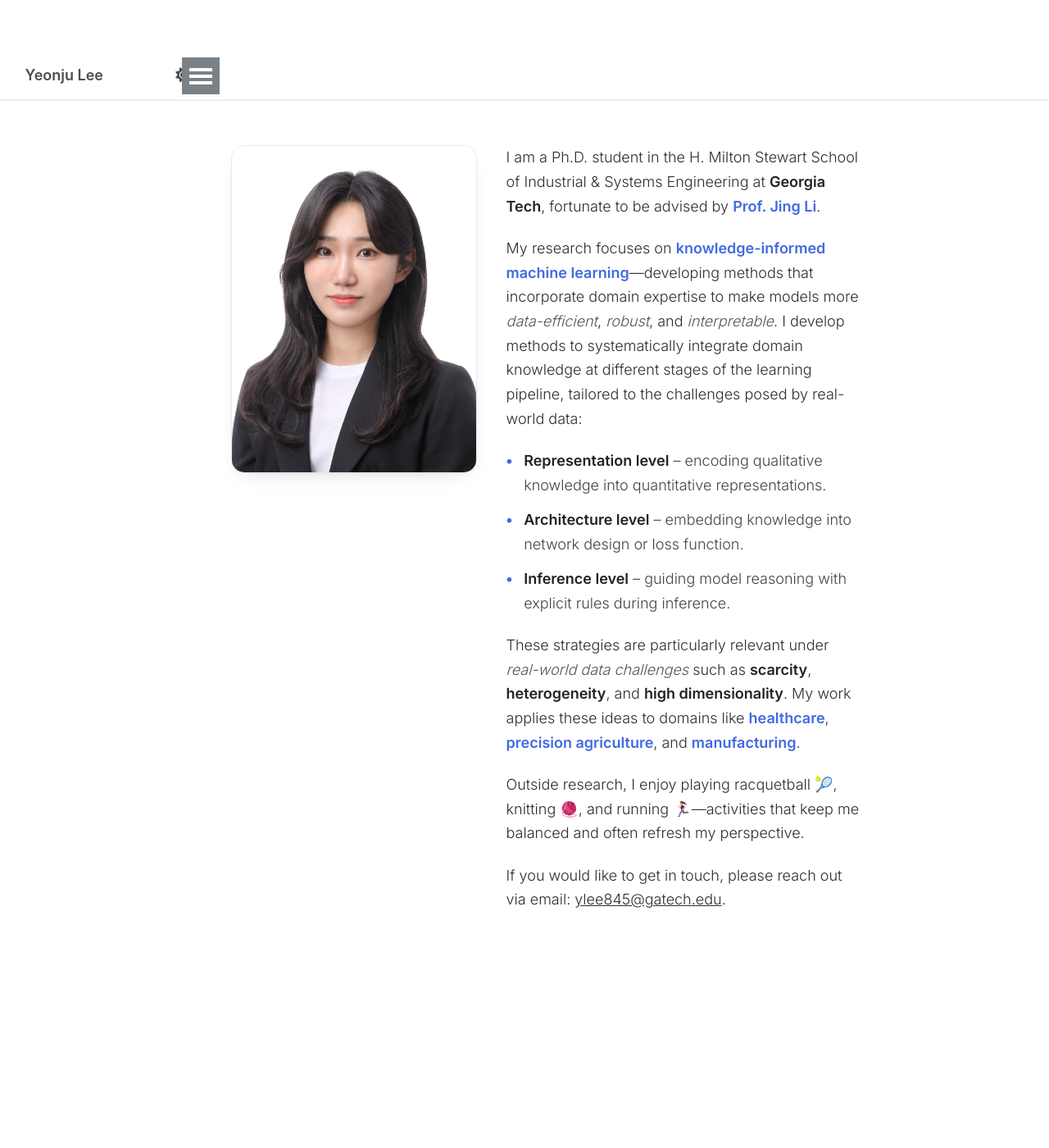
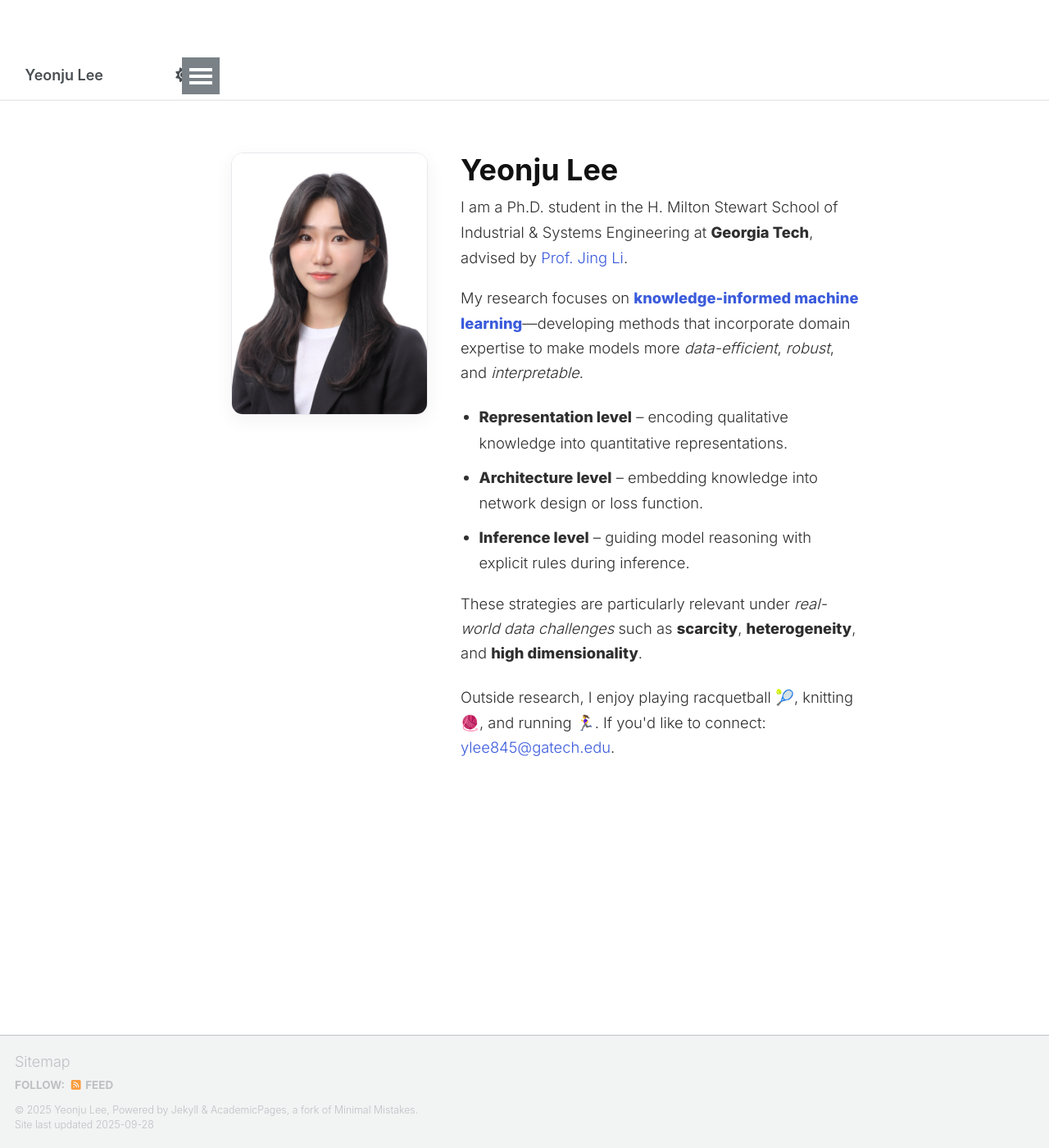
Before and after one commit to ylee845/ylee845.github.io, a Jekyll site: the page built from _pages/about.md, in a window 1280 px wide and 1400 px high. Shown: the whole window at 82% size. Built offline with Jekyll 4.4.1, drawn with Linux system fonts in a browser that asks for light colours; a script that is not in the unit is left out.

Commit message:
Update about.md

```diff
--- a/_pages/about.md
+++ b/_pages/about.md
@@ -7,126 +7,106 @@ redirect_from:
   - /about/
   - /about.html
 ---
+<!-- About hero: 사진 왼쪽, 텍스트 오른쪽 (깔끔·세련) -->
 <style>
-.about-inline .page__content {
-  max-width: 950px;
-  padding: 0 .5rem;
-}
+/* 로컬/임포트 폰트 (구글폰트) */
 @import url('https://fonts.googleapis.com/css2?family=Inter:wght@300;400;600;800&display=swap');
 
-.about-inline .page__content {
-  max-width: 850px;   /* 기존 950px → 850px */
-  margin: 0 auto;
-  padding: 0 1rem;    /* 좌우 여백 */
+:root{
+  --brand:#3b5bdb;
+  --line:#e9e9ee;
 }
 
-/* 사진+소개 나란히 */
-.intro{
-  display:flex;
-  align-items:flex-start;   /* ← 여기! center -> flex-start */
-  gap:2rem;
-  margin:1rem 0 2rem;
-}
-.intro__img{
-  width:300px;        /* 사진 더 작게 */
-  max-width:35vw;
-  height:auto;
-  border-radius:16px;
-  border:1px solid #e9e9ee;
-  box-shadow:0 1px 2px rgba(0,0,0,.05), 0 10px 28px -18px rgba(0,0,0,.25);
-  flex-shrink:0;
+/* 페이지 전용 래퍼 */
+.about-inline .page__content {
+  max-width:1200px;   /* 더 넓게 쓰되 너무 길지 않게 */
+  margin: 0 auto;
+  padding: 0 1.25rem;
+  font-family: 'Inter', system-ui, -apple-system, 'Segoe UI', Roboto, Arial, sans-serif;
+  color: #333;
+  font-weight: 300;
+  line-height: 1.65;
 }
 
-/* 모바일 */
-@media (max-width:900px){
-  .intro{ flex-direction:column; align-items:flex-start; gap:1.25rem; }
-  .intro__img{ width:100%; max-width:640px; }
+/* 사이드바 완전 제거 (보험용) */
+.sidebar, .page__sidebar { display:none !important; }
+.page__content { float:none !important; width:100% !important; }
+
+/* 히어로 레이아웃 */
+.intro {
+  display:flex;
+  align-items:flex-start;   /* 텍스트 상단 정렬 */
+  gap: 2.25rem;
+  margin: 1.5rem 0 2.25rem;
 }
 
-/* 본문 타이포 */
-.aboutme{
-  font-family:'Inter','Roboto',Arial,Helvetica,sans-serif;
-  max-width:75ch; line-height:1.65; color:#444; font-size:1rem;
+/* 이미지: 작게, 둥글고 그림자 */
+.intro__img {
+  width: 240px;            /* 부담 덜한 크기 (조정: 220/240/260) */
+  height: auto;
+  border-radius: 14px;
+  border: 1px solid var(--line);
+  box-shadow: 0 6px 22px rgba(30,30,30,0.06);
+  flex-shrink: 0;
 }
 
-.aboutme p {
-  margin: 0 0 1.2rem;
+/* 텍스트 영역 */
+.intro__body {
+  flex: 1;
+  font-size: 1.02rem;
+  color: #2f2f2f;
 }
+.intro__title {
+  font-size: 2.0rem;
+  margin: 0 0 .4rem;
+  font-weight: 700;
+  color: #111;
+}
+.intro__lead { margin: 0 0 1rem; }
 
-.aboutme h2 {
-  font-size: 1.6rem;
-  font-weight: 700;
-  margin-bottom: 1rem;
-  color: #444;
-}
+/* 리스트 스타일 정리 */
+.aboutme ul { padding-left: 1.25rem; margin-top: .75rem; }
+.aboutme li { margin: .6rem 0; }
 
-.aboutme ul {
-  list-style: none;
-  padding: 0;
-  margin: 0 0 1.2rem;
-}
+/* 링크 색상 */
+a { color: var(--brand); text-decoration: none; }
+a:hover { text-decoration: underline; }
 
-.aboutme li {
-  margin: 0.7rem 0;
-  padding-left: 1.2rem;
-  position: relative;
-}
-
-.aboutme li::before {
-  content: "•";
-  position: absolute;
-  left: 0;
-  color: #4169E1; /* Royal Blue dot */
-  font-weight: 700;
-}
-
-.aboutme strong {
-  font-weight: 600;
-  color: #222;
-}
-
-.aboutme em {
-  font-style: italic;
-  color: #555;
+/* 반응형: 모바일에서 이미지 위로 */
+@media (max-width: 880px) {
+  .intro { flex-direction: column; gap:1rem; }
+  .intro__img { width: 100%; max-width: 420px; align-self: center; }
+  .about-inline .page__content { padding: 0 1rem; }
 }
 </style>
 
 <div class="intro">
-  <!-- ⬇️ 사진 경로만 바꿔주세요 -->
-  <img class="intro__img" src="/images/prof_headshot7.jpg" alt="Yeonju Lee">
+  <img class="intro__img" src="/images/prof_headshot7.jpg" alt="Portrait">
+  <div class="intro__body">
+    <h1 class="intro__title">Yeonju Lee</h1>
+    <div class="intro__lead">
+      I am a Ph.D. student in the H. Milton Stewart School of Industrial & Systems Engineering at
+      <strong>Georgia Tech</strong>, advised by <a href="mailto:jing.li@gatech.edu">Prof. Jing Li</a>.
+    </div>
 
-  <!-- 기존 소개 블록 그대로 -->
-  <div class="aboutme">
-    <p>
-    I am a Ph.D. student in the H. Milton Stewart School of Industrial & Systems Engineering at
-    <strong>Georgia Tech</strong>, fortunate to be advised by <strong style="color:#4169E1;">Prof. Jing Li</strong>.
-  </p>
+    <div class="aboutme">
+      <p>
+        My research focuses on <strong style="color:var(--brand)">knowledge-informed machine learning</strong>—developing methods that incorporate domain expertise to make models more <em>data-efficient</em>, <em>robust</em>, and <em>interpretable</em>.
+      </p>
 
-  <p>
-    My research focuses on <strong style="color:#4169E1;">knowledge-informed machine learning</strong>—developing methods that incorporate domain expertise to make models more <em>data-efficient</em>, <em>robust</em>, and <em>interpretable</em>.
-    I develop methods to systematically integrate domain knowledge at different stages of the learning pipeline, tailored to the challenges posed by real-world data:
-  </p>
+      <ul>
+        <li><strong>Representation level</strong> – encoding qualitative knowledge into quantitative representations.</li>
+        <li><strong>Architecture level</strong> – embedding knowledge into network design or loss function.</li>
+        <li><strong>Inference level</strong> – guiding model reasoning with explicit rules during inference.</li>
+      </ul>
 
-  <ul>
-    <li><strong>Representation level</strong> – encoding qualitative knowledge into quantitative representations.</li>
-    <li><strong>Architecture level</strong> – embedding knowledge into network design or loss function.</li>
-    <li><strong>Inference level</strong> – guiding model reasoning with explicit rules during inference.</li>
-  </ul>
+      <p>
+        These strategies are particularly relevant under <em>real-world data challenges</em> such as <strong>scarcity</strong>, <strong>heterogeneity</strong>, and <strong>high dimensionality</strong>.
+      </p>
 
-  <p>
-    These strategies are particularly relevant under <em>real-world data challenges</em> such as
-    <strong>scarcity</strong>, <strong>heterogeneity</strong>, and
-    <strong>high dimensionality</strong>. My work applies these ideas to domains like
-    <strong style="color:#4169E1;">healthcare</strong>,
-    <strong style="color:#4169E1;">precision agriculture</strong>, and
-    <strong style="color:#4169E1;">manufacturing</strong>.
-  </p>
-
-  <p>
-  Outside research, I enjoy playing racquetball 🎾, knitting 🧶, and running 🏃‍♀️—activities that keep me balanced and often refresh my perspective.
-  </p>
-
-  <p>
-  If you would like to get in touch, please reach out via email: <a href="mailto:ylee845@gatech.edu">ylee845@gatech.edu</a>.
-  </p>
+      <p>
+        Outside research, I enjoy playing racquetball 🎾, knitting 🧶, and running 🏃‍♀️. If you'd like to connect: <a href="mailto:ylee845@gatech.edu">ylee845@gatech.edu</a>.
+      </p>
+    </div>
+  </div>
 </div>
```
